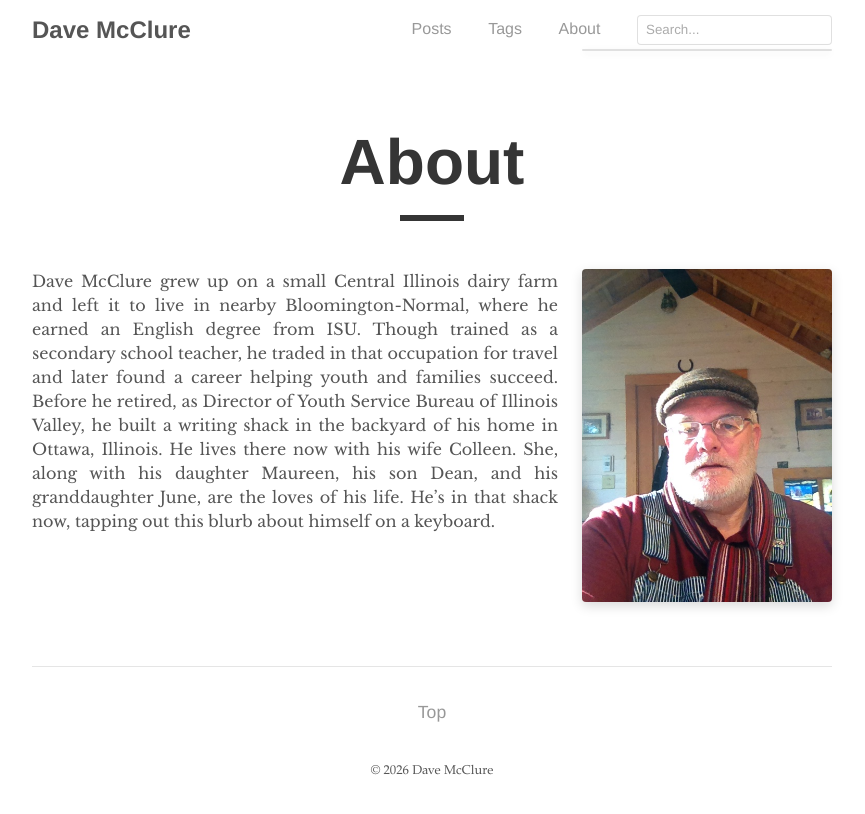
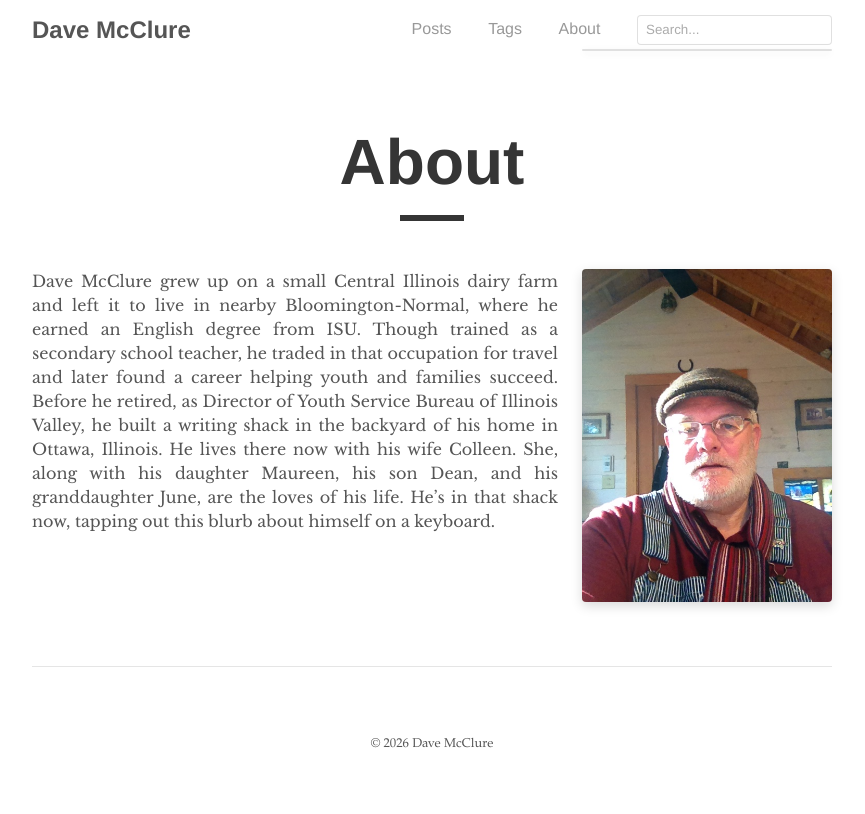
Before and after one commit to Daveintheshack/daveintheshack.github.io, a Jekyll site: the page built from _pages/about.md, in a window 1280 px wide. Shown: the top 814 px of the page, without its empty margins (208-1073 px from the left). Built offline with Jekyll 4.4.1, drawn with Linux system fonts in a browser that asks for light colours.

Commit message:
Update post.html

```diff
--- a/_layouts/post.html
+++ b/_layouts/post.html
@@ -35,5 +35,4 @@ layout: default
   {% if page.previous.url %}
     <a href="{{ page.previous.url | prepend: site.baseurl }}" class="right arrow">&#8594;</a>
   {% endif %}
-  <a href="#" class="top">Top</a>
 </div>
```
